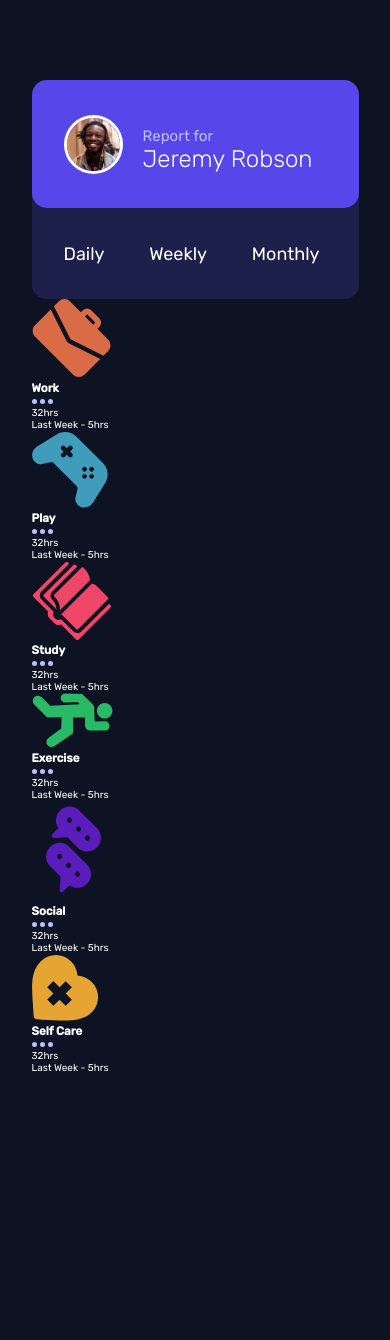
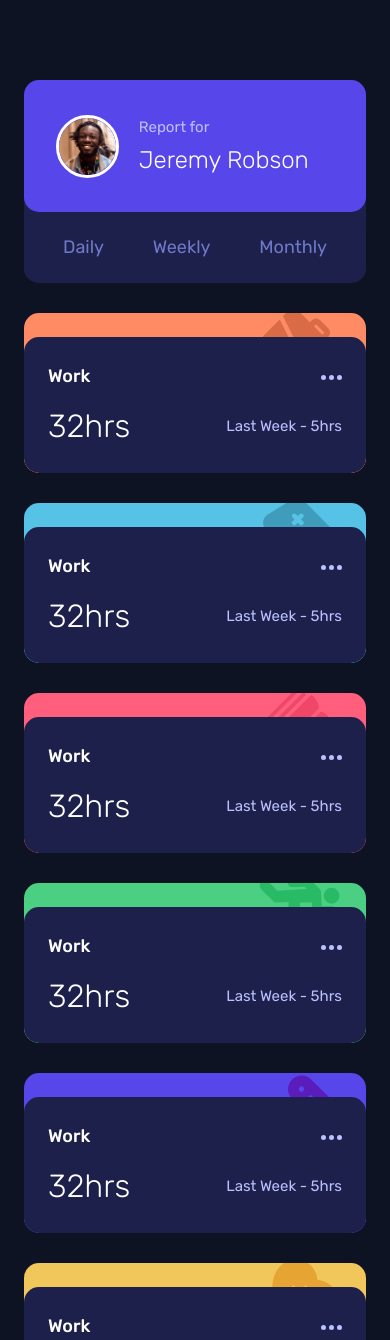
Before and after one commit to justlittletest/time-tracking-dashboard-main, a website built with Vite: page index.html in a window 390 px wide. Shown: the top 1340 px of the page. Before the commit the page ends 1154 px from the top, so only its background shows below. Built offline with nearby package versions, Linux system fonts and the light colour scheme.

Commit message:
Created mobile version and started to work on desktop version dashboard

```diff
--- a/index.html
+++ b/index.html
@@ -19,72 +19,90 @@
       <div class="person-information-card">
         <div class="person-information">
           <img src="./images/image-jeremy.png" alt="Jeremy Robson Photo" class="person-information__img">
+          <div class="person-information__data">
             <p class="person-information__text">Report for</p>
             <p class="person-information__full-name">Jeremy Robson</p>
           </div>
+        </div>
         <div class="person-information-time">
-          <p class="person-information-time__text">Daily</p>
-          <p class="person-information-time__text">Weekly</p>
-          <p class="person-information-time__text">Monthly</p>
+          <button class="person-information-time__btn">Daily</button>
+          <button class="person-information-time__btn">Weekly</button>
+          <button class="person-information-time__btn">Monthly</button>
         </div>
       </div>
 
-      <div class="activities-information-card activities-information-card--orange">
-        <img src="./images/icon-work.svg" alt="Neseser Photo" class="activities-information-card__img">
+      <div class="activities-information-card activities-information-card--orange
+        activities-information-card--background">
         <div class="activity-information">
           <h3 class="tertiary-heading">Work</h3>
+          <button class="activity-information__btn">
             <img src="./images/icon-ellipsis.svg" alt="Purple dots" class="activity-information__img">
+          </button>
           <p class="activity-information__hours-text">32hrs</p>
           <p class="activity-information__last-week-text">Last Week - 5hrs</p>
         </div>
       </div>
 
 
-      <div class="activities-information-card activities-information-card--blue">
-        <img src="./images/icon-play.svg" alt="Pad Photo" class="activities-information-card__img">
+      <div class="activities-information-card activities-information-card--blue
+        activities-information-card--background">
         <div class="activity-information">
-          <h3 class="tertiary-heading">Play</h3>
+          <h3 class="tertiary-heading">Work</h3>
+          <button class="activity-information__btn">
             <img src="./images/icon-ellipsis.svg" alt="Purple dots" class="activity-information__img">
+          </button>
           <p class="activity-information__hours-text">32hrs</p>
           <p class="activity-information__last-week-text">Last Week - 5hrs</p>
         </div>
       </div>
 
-      <div class="activities-information-card activities-information-card--red">
-        <img src="./images/icon-study.svg" alt="Neseser Photo" class="activities-information-card__img">
+
+      <div class="activities-information-card activities-information-card--red
+        activities-information-card--background">
         <div class="activity-information">
-          <h3 class="tertiary-heading">Study</h3>
+          <h3 class="tertiary-heading">Work</h3>
+          <button class="activity-information__btn">
             <img src="./images/icon-ellipsis.svg" alt="Purple dots" class="activity-information__img">
+          </button>
           <p class="activity-information__hours-text">32hrs</p>
           <p class="activity-information__last-week-text">Last Week - 5hrs</p>
         </div>
       </div>
 
-      <div class="activities-information-card activities-information-card--green">
-        <img src="./images/icon-exercise.svg" alt="Neseser Photo" class="activities-information-card__img">
+
+      <div class="activities-information-card activities-information-card--green
+        activities-information-card--background">
         <div class="activity-information">
-          <h3 class="tertiary-heading">Exercise</h3>
+          <h3 class="tertiary-heading">Work</h3>
+          <button class="activity-information__btn">
             <img src="./images/icon-ellipsis.svg" alt="Purple dots" class="activity-information__img">
+          </button>
           <p class="activity-information__hours-text">32hrs</p>
           <p class="activity-information__last-week-text">Last Week - 5hrs</p>
         </div>
       </div>
 
-      <div class="activities-information-card activities-information-card--purple">
-        <img src="./images/icon-social.svg" alt="Neseser Photo" class="activities-information-card__img">
+
+      <div class="activities-information-card activities-information-card--purple
+        activities-information-card--background">
         <div class="activity-information">
-          <h3 class="tertiary-heading">Social</h3>
+          <h3 class="tertiary-heading">Work</h3>
+          <button class="activity-information__btn">
             <img src="./images/icon-ellipsis.svg" alt="Purple dots" class="activity-information__img">
+          </button>
           <p class="activity-information__hours-text">32hrs</p>
           <p class="activity-information__last-week-text">Last Week - 5hrs</p>
         </div>
       </div>
 
-      <div class="activities-information-card activities-information-card--yellow">
-        <img src="./images/icon-self-care.svg" alt="Neseser Photo" class="activities-information-card__img">
+
+      <div class="activities-information-card activities-information-card--yellow
+        activities-information-card--background">
         <div class="activity-information">
-          <h3 class="tertiary-heading">Self Care</h3>
+          <h3 class="tertiary-heading">Work</h3>
+          <button class="activity-information__btn">
             <img src="./images/icon-ellipsis.svg" alt="Purple dots" class="activity-information__img">
+          </button>
           <p class="activity-information__hours-text">32hrs</p>
           <p class="activity-information__last-week-text">Last Week - 5hrs</p>
         </div>
--- a/src/style.scss
+++ b/src/style.scss
@@ -13,12 +13,13 @@ html {
 	--lighter-purple-text-color: #bbc0ff;
 	--orange-color: #ff8b64;
 	--light-blue-color: #55c2e6;
-	--light-red-color: #f04667;
+	--light-red-color: #ff5e7d;
 	--light-green-color: #4bcf82;
 	--yellow-color: #f1c75b;
 	--white-color: #fff;
 	--border-radius-medium: 15px;
 	--padding-every-different: 3.5rem 3.9rem 3.4rem 3.2rem;
+	--padding-every-different-smaller: 2.4rem 3.9rem 2.5rem;
 }
 
 *,
@@ -36,12 +37,22 @@ body {
 	color: var(--white-color);
 }
 
+.tertiary-heading {
+	font-size: 1.8rem;
+	font-weight: 500;
+}
+
 .time-tracking-section {
+	display: grid;
+	grid-template-columns: repeat(auto-fit, minmax(32.7rem, 1fr));
+	gap: 3rem;
 	padding: 8rem 2.4rem;
+	justify-content: center;
+	align-items: end;
 }
 
 .container {
-	max-width: 37.5rem;
+	max-width: 144rem;
 	margin: 0 auto;
 }
 
@@ -59,6 +70,14 @@ body {
 	border-radius: var(--border-radius-medium);
 	background-color: var(--purple-blue-color);
 
+	&__data {
+		display: flex;
+		flex-direction: column;
+		row-gap: 1rem;
+		grid-row: 1/3;
+		align-self: center;
+	}
+
 	&__img {
 		grid-row: 1/3;
 		border: 3px solid var(--white-color);
@@ -68,23 +87,163 @@ body {
 	}
 	&__text {
 		font-size: 1.5rem;
-		align-self: self-end;
 		color: var(--lighter-purple-text-color);
 		font-weight: 400;
 	}
 	&__full-name {
 		font-size: 2.4rem;
-		align-self: self-start;
 		font-weight: 300;
 	}
 }
 
 .person-information-time {
 	display: flex;
-	padding: var(--padding-every-different);
+	padding: var(--padding-every-different-smaller);
 	background-color: var(--lighter-dark-navy-blue-color);
 	font-size: 1.8rem;
 	justify-content: space-between;
-	// align-items: center;
 	border-radius: var(--border-radius-medium);
+
+	&__btn {
+		cursor: pointer;
+		background: none;
+		border: none;
+		font-family: inherit;
+		color: var(--light-purple-text-color);
+		transition: color 0.3s;
+		font-size: 1.8rem;
+		width: fit-content;
+		&:hover {
+			color: var(--white-color);
+		}
+	}
 }
+
+///ACTIVITY CARDS
+
+.activities-information-card {
+	position: relative;
+	border-radius: var(--border-radius-medium);
+	overflow: hidden;
+	height: 16rem;
+
+	&--background {
+		background-repeat: no-repeat;
+		background-position: 90% -5%;
+	}
+
+	&--orange {
+		background-color: var(--orange-color);
+		background-image: url('../images/icon-work.svg');
+	}
+
+	&--blue {
+		background-color: var(--light-blue-color);
+		background-image: url('../images/icon-play.svg');
+	}
+
+	&--red {
+		background-color: var(--light-red-color);
+		background-image: url('../images/icon-study.svg');
+	}
+
+	&--green {
+		background-color: var(--light-green-color);
+		background-image: url('../images/icon-exercise.svg');
+	}
+
+	&--purple {
+		background-color: var(--purple-blue-color);
+		background-image: url('../images/icon-social.svg');
+	}
+
+	&--yellow {
+		background-color: var(--yellow-color);
+		background-image: url('../images/icon-self-care.svg');
+	}
+}
+
+.activity-information {
+	position: absolute;
+	bottom: 0;
+	right: 0;
+	left: 0;
+	display: grid;
+	grid-template-columns: repeat(2, 1fr);
+	grid-auto-rows: min-content;
+	row-gap: 2rem;
+	padding: 2.8rem 2.4rem;
+	background-color: var(--lighter-dark-navy-blue-color);
+	border-radius: var(--border-radius-medium);
+
+	&__btn {
+		cursor: pointer;
+		background: none;
+		border: none;
+		width: fit-content;
+		justify-self: end;
+	}
+
+	&__hours-text {
+		font-size: 3.2rem;
+		font-weight: 300;
+	}
+
+	&__img {
+		justify-self: self-end;
+	}
+
+	&__last-week-text {
+		justify-self: self-end;
+		align-self: center;
+		font-size: 1.5rem;
+		color: var(--lighter-purple-text-color);
+	}
+}
+
+@media only screen and (width>69.376em) {
+	.time-tracking-section {
+		grid-template-columns: repeat(4, 1fr);
+		align-items: stretch;
+	}
+	.person-information-card {
+		grid-row: 1/3;
+		grid-column: 1/2;
+	}
+
+	.person-information {
+		padding: 3.7rem 3.2rem 8rem;
+		height: 70%;
+		grid-auto-rows: min-content;
+		row-gap: 4rem;
+		grid-template-rows: repeat(2, auto);
+		grid-template-columns: repeat(2, auto);
+
+		&__img {
+			grid-column: 1/2;
+			grid-row: 1/2;
+			align-self: self-start;
+			width: 48%;
+			place-self: start;
+		}
+		&__data {
+			grid-row: 2/3;
+			grid-column: 1/2;
+			line-height: 1.1;
+		}
+		&__full-name {
+			font-size: 4rem;
+		}
+	}
+
+	.person-information-time {
+		padding: 2.6rem 3.2rem 3.3rem;
+		flex-direction: column;
+		row-gap: 2rem;
+		align-content: flex-start;
+	}
+
+	.activities-information-card {
+		height: auto;
+	}
+}
```
Lines whose indentation alone changed are shown as unchanged.
